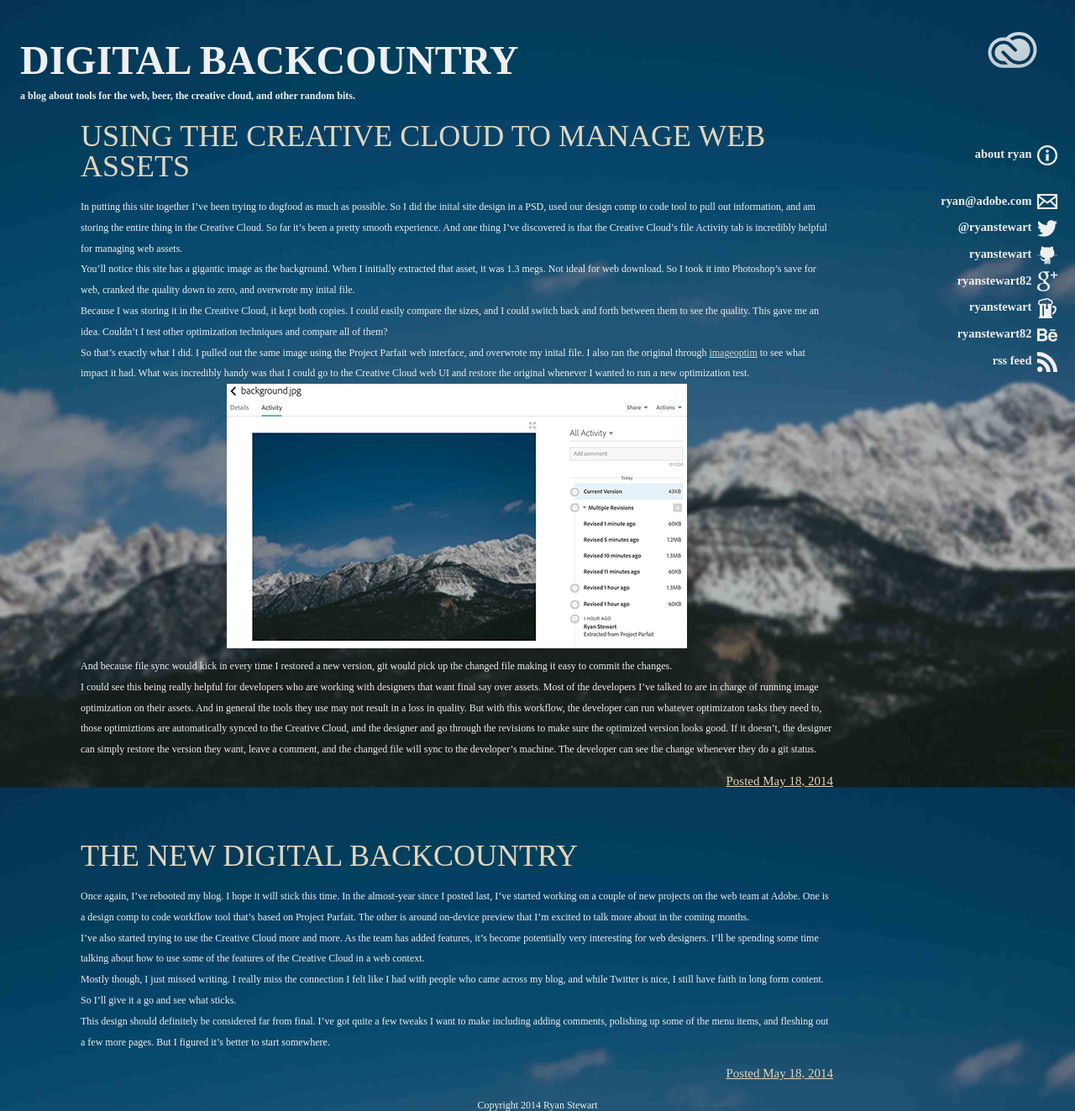
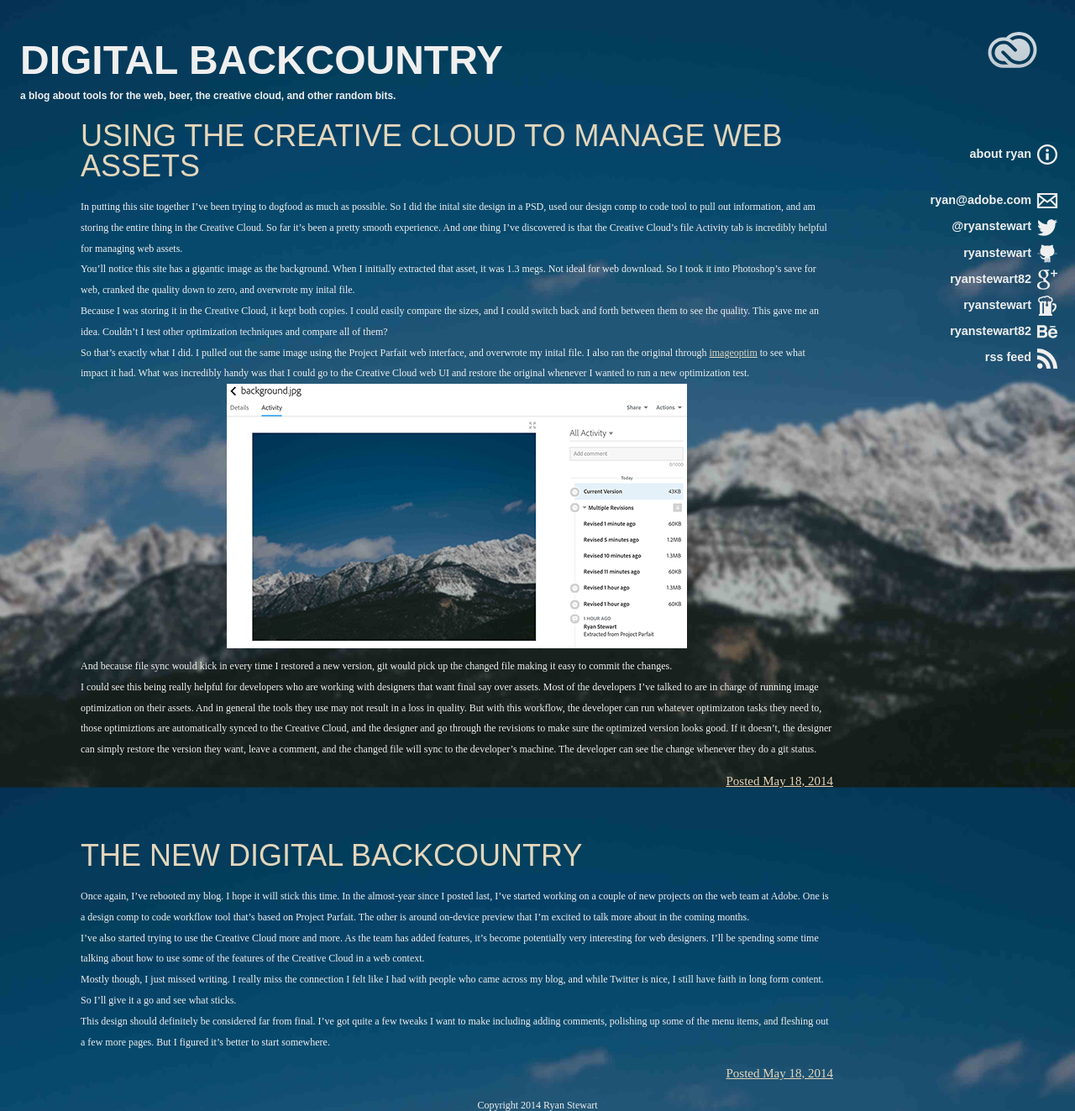
Before and after one commit to ryanstewart/ryanstewart.github.com, a Jekyll site: the page built from index.html, in a window 1280 px wide. Shown: the whole page at 84% size. Built offline with Jekyll 4.4.1, drawn with Linux system fonts in a browser that asks for light colours.

Commit message:
Typekit fonts

```diff
--- a/_layouts/default.html
+++ b/_layouts/default.html
@@ -29,4 +29,6 @@
     {% include footer.html %}
 
     </body>
+    <script type="text/javascript" src="//use.typekit.net/ekm5htp.js"></script>
+    <script type="text/javascript">try{Typekit.load();}catch(e){}</script>
 </html>
--- a/sass/variables.scss
+++ b/sass/variables.scss
@@ -5,8 +5,8 @@
 $bigger-screen-break: 1160px;
 
 /* Fonts */
-$title-font: "Futura PT";
-$tagline-font: "Source Code Pro";
+$title-font: "futura-pt",sans-serif;
+$tagline-font: "source-code-pro",sans-serif;
 $body-font: "Source Serif Pro";
 
 /* Colors */
--- a/stylesheets/screen.css
+++ b/stylesheets/screen.css
@@ -92,7 +92,7 @@
 
 /* line 27, ../sass/screen.scss */
 h1 {
-  font-family: "Futura PT";
+  font-family: "futura-pt", sans-serif;
   font-size: 3rem;
   font-weight: 300;
   padding-bottom: 1.5rem;
@@ -106,7 +106,7 @@
   background-image: url(../img/iconmonstr-magnifier-icon.svg);
   background-position: left;
   background-repeat: no-repeat;
-  font-family: "Source Code Pro";
+  font-family: "source-code-pro", sans-serif;
   font-size: 1.5rem;
   font-weight: 600;
   color: #efefef;
@@ -146,7 +146,7 @@
     background-image: url(../img/iconmonstr-magnifier-icon.svg);
     background-position: left;
     background-repeat: no-repeat;
-    font-family: "Source Code Pro";
+    font-family: "source-code-pro", sans-serif;
     font-size: 1.5rem;
     font-weight: 600;
     color: #efefef;
@@ -165,7 +165,7 @@
 }
 /* line 89, ../sass/screen.scss */
 .site-header .title {
-  font-family: "Futura PT";
+  font-family: "futura-pt", sans-serif;
   font-size: 4rem;
   color: #efefef;
   font-weight: 800;
@@ -181,7 +181,7 @@
 /* line 103, ../sass/screen.scss */
 .site-header .tagline {
   display: block;
-  font-family: "Source Code Pro";
+  font-family: "source-code-pro", sans-serif;
   font-size: 1rem;
   font-weight: 600;
   color: #efefef;
@@ -258,7 +258,7 @@
   clear: both;
   width: 100%;
   text-align: center;
-  font-family: "Source Code Pro";
+  font-family: "source-code-pro", sans-serif;
   font-size: 1.2rem;
   font-weight: 600;
   text-transform: lowercase;
```
